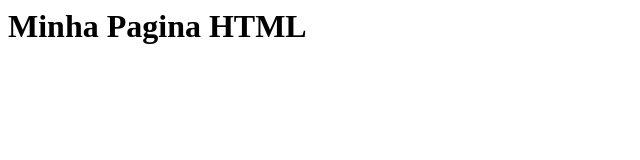
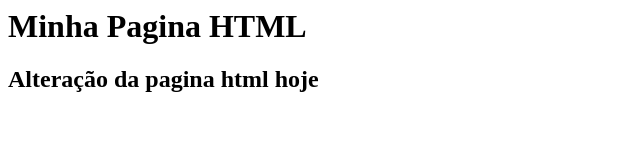
Before and after one commit to thaidevoliveira/gama-no-github, a plain HTML site: page index.html in a window 1280 px wide. Shown: the whole page, without its empty margins (0-640 px from the left). Drawn offline with Linux system fonts and the light colour scheme.

Commit message:
aqruivo index.html atualizado novamente

```diff
--- a/index.html
+++ b/index.html
@@ -1,5 +1,6 @@
 <html>
 <body>
 <h1>Minha Pagina HTML</h1>
+<h2>Alteração da pagina html hoje </h2>
 </body>
 </html>
```
